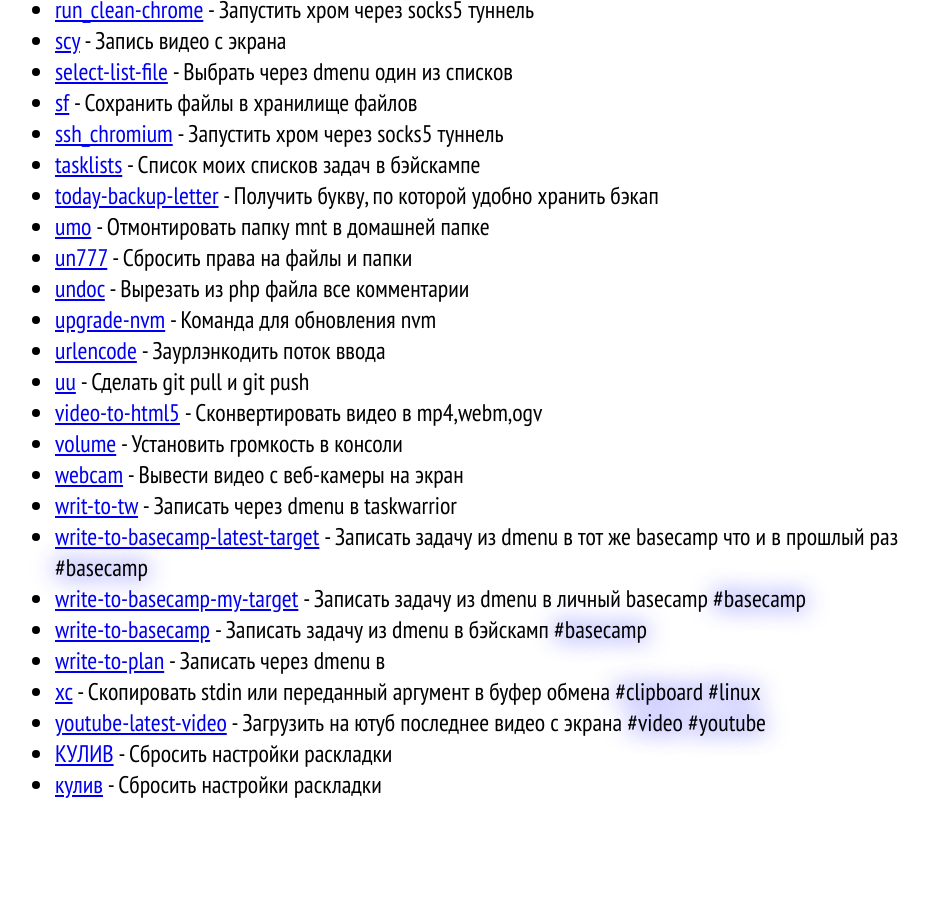
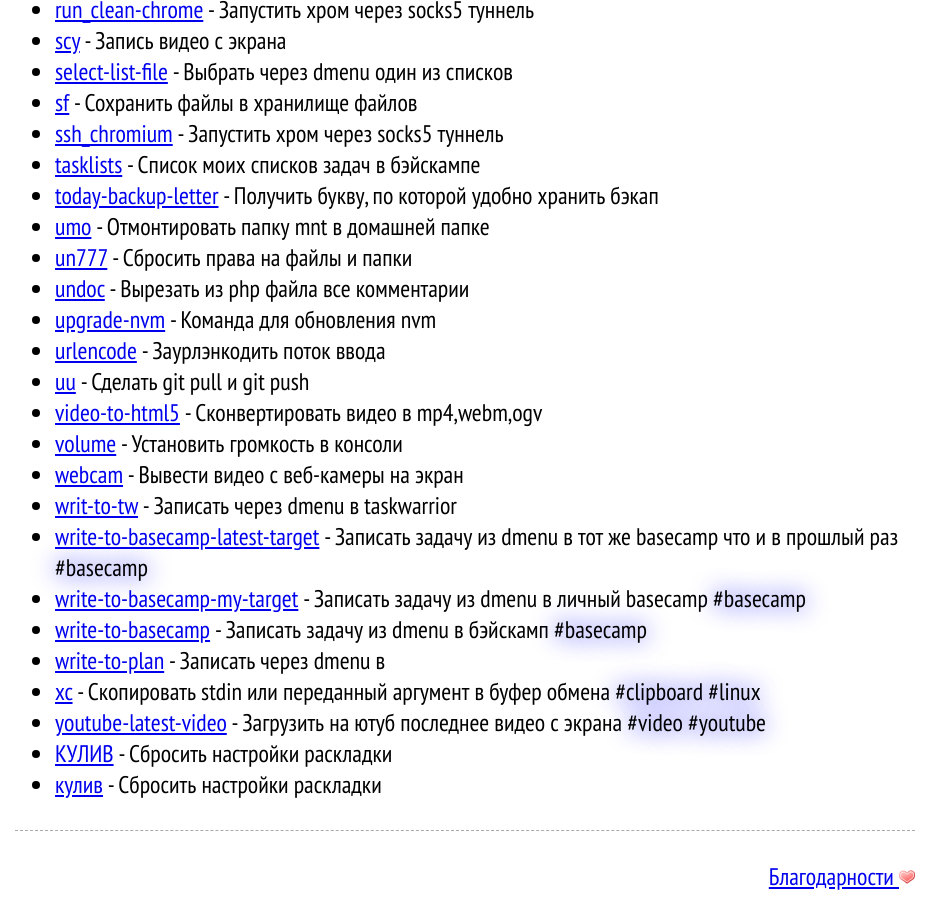
Before and after one commit to Bubujka/bubujka.org, a Jekyll site: the page built from index.html, in a window 1280 px wide and 900 px high, scrolled down 2083 px. Shown: the whole window, without its empty margins (175-1121 px from the left). Built offline with Jekyll 4.4.1, drawn with Linux system fonts in a browser that asks for light colours; nearby versions of some CDN libraries; before the commit the page ends 2907 px from its top, so only the background shows below that.

```diff
--- a/_layouts/default.html
+++ b/_layouts/default.html
@@ -23,6 +23,12 @@ title_format: default
     {% include comments.html %}
   {% endif %}
 
+  <div class="footer">
+    <div class="hr"></div>
+    <div class="right">
+        <a href="/copy.html">Благодарности <img src='/images/ico/heart.png'></a>
+    </div>
+  </div>
 </div>
 {% include afterbody.html %}
 </body>
```
Also changed, not shown: _prj/bubujka.org.md (+4 -4 lines), copy.md (+1 -0 lines), images/ico/heart.png (added).
